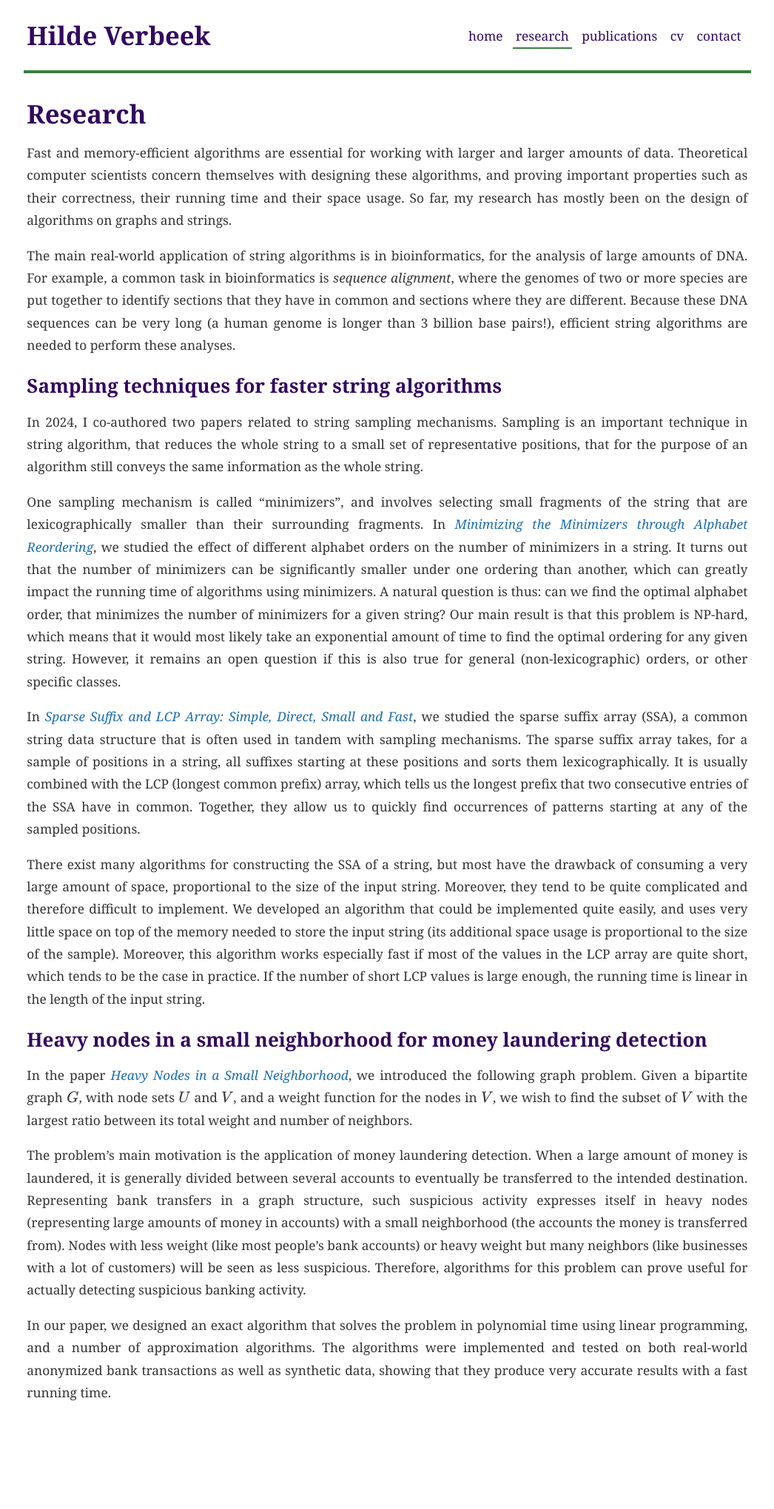
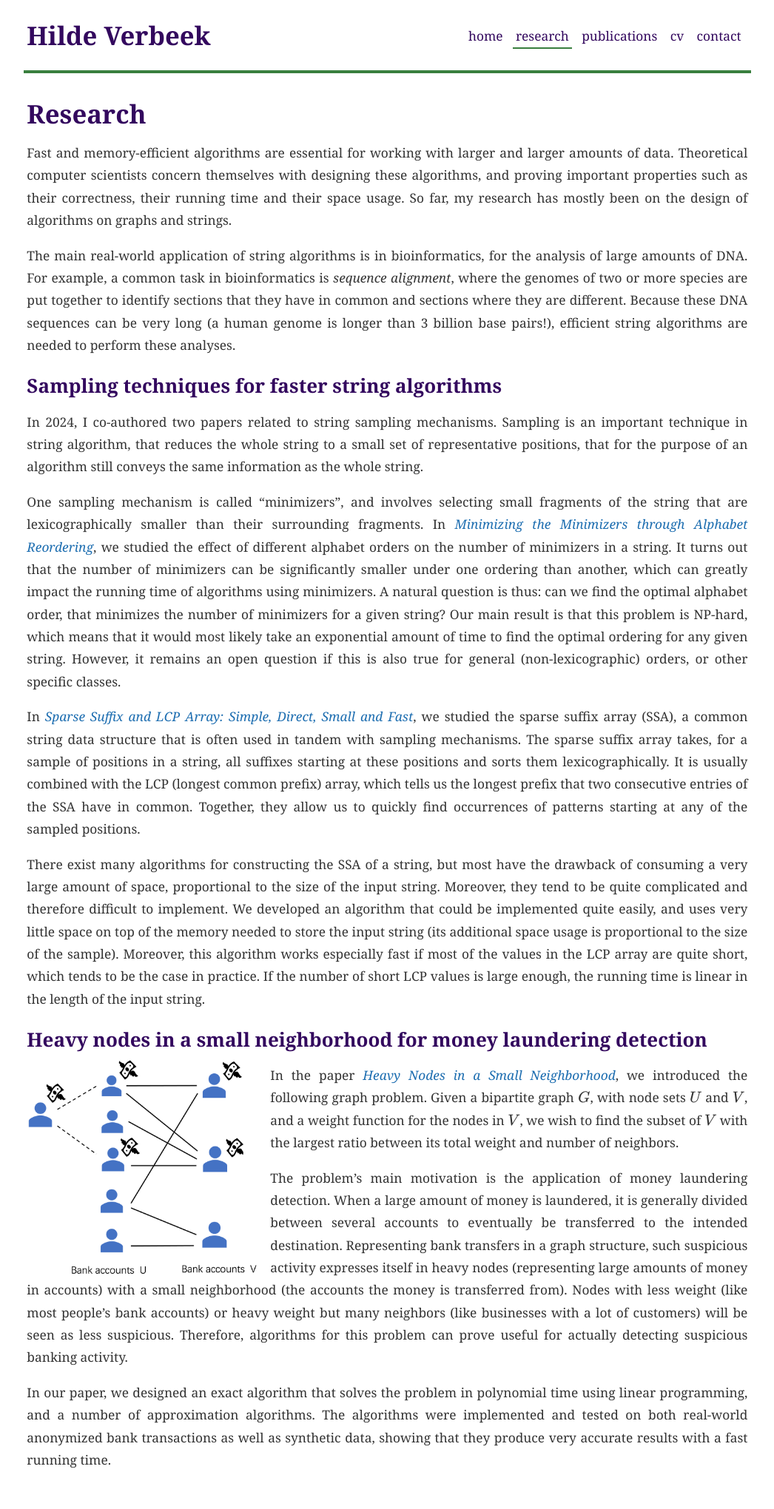
Before and after one commit to arfie/arfie.github.io, a Jekyll site: the page built from research.md, in a window 1280 px wide. Shown: the whole page at 74% size, without its empty margins (108-1154 px from the left). Built offline with Jekyll 4.4.1, drawn with Linux system fonts in a browser that asks for light colours; before the commit the page ends 1949 px from its top, so only the background shows below that.

Commit message:
Add HNSN picture

```diff
--- a/research.md
+++ b/research.md
@@ -42,6 +42,10 @@ If the number of short LCP values is large enough, the running time is linear in
 
 ## Heavy nodes in a small neighborhood for money laundering detection
 
+<figure class="float left">
+    <img src="/assets/images/research/moneylaundering.png" alt="Bank transfers with suspicious accounts represented as a graph" />
+</figure>
+
 In the paper [*Heavy Nodes in a Small Neighborhood*](https://ieeexplore.ieee.org/abstract/document/10792980), we introduced the following graph problem.
 Given a bipartite graph $G$, with node sets $U$ and $V$, and a weight function for the nodes in $V$, we wish to find the subset of $V$ with the largest ratio between its total weight and number of neighbors.
 
```
Also changed, not shown: assets/images/research/moneylaundering.png (added).
